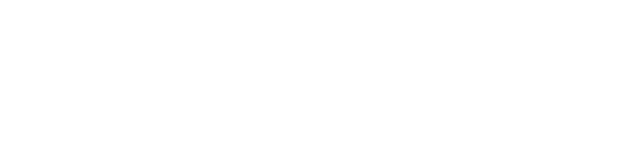
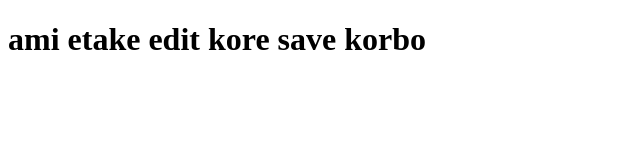
Before and after one commit to mdmoshiur86/my-first-repo, a plain HTML site: page index.html in a window 1280 px wide. Shown: the whole page, without its empty margins (0-640 px from the left). Drawn offline with Linux system fonts and the light colour scheme.

Commit message:
header added

```diff
--- a/index.html
+++ b/index.html
@@ -7,6 +7,6 @@
     <title>My first github repo</title>
 </head>
 <body>
-
+    <h1>ami etake edit kore save korbo</h1>
 </body>
 </html>
```
